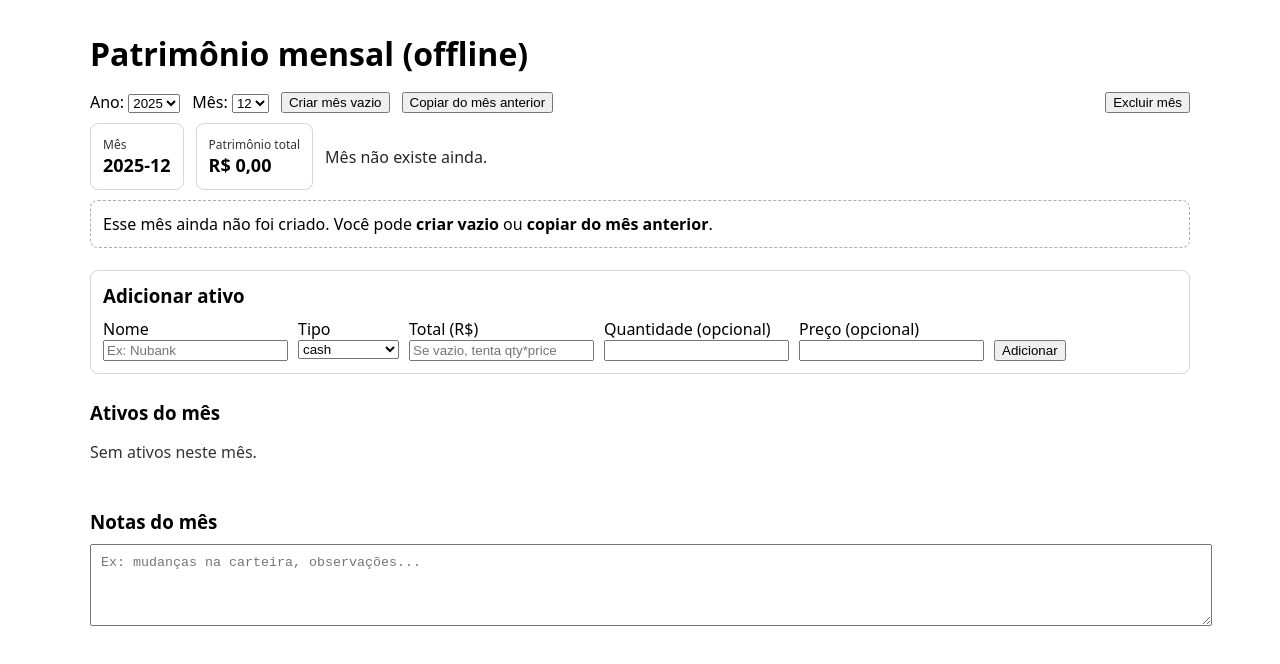
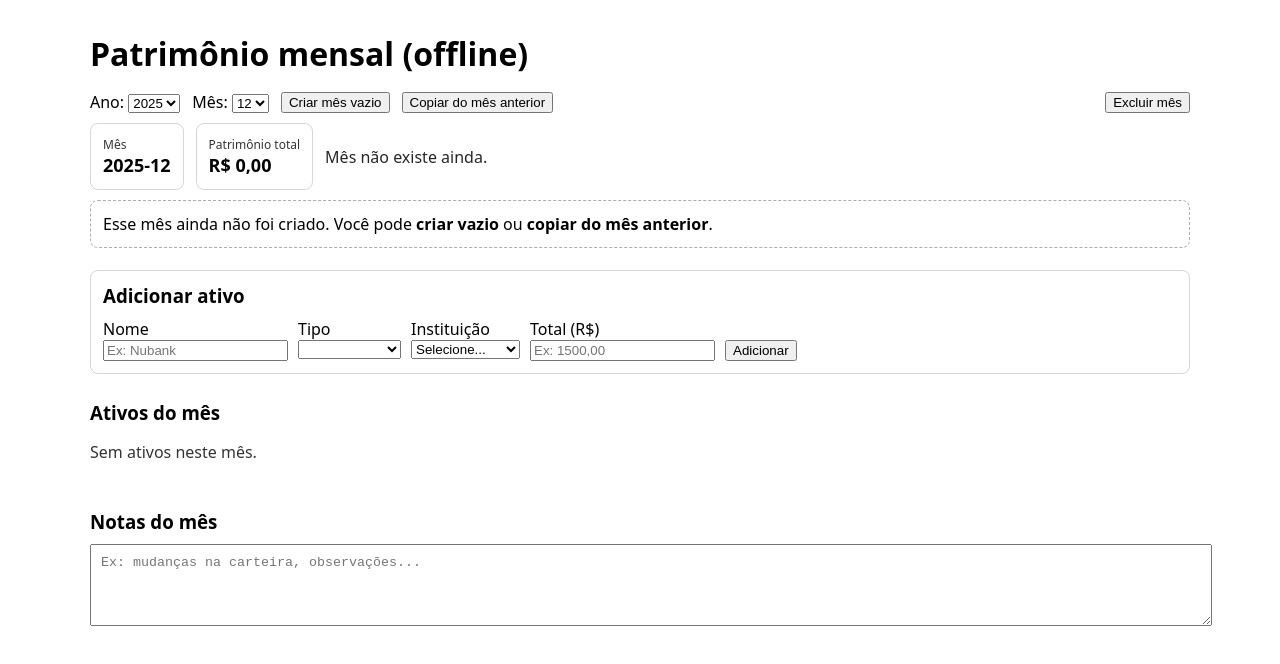
Before and after one commit to leogianfagna/Finance, a React (Vite) app in the folder renderer/: page / in a window 1280 px wide. Shown: the top 664 px of the page. Built offline with nearby package versions, Linux system fonts and the light colour scheme.

Commit message:
refactor: Reformulado as opções de agrupamento de dados

```diff
--- a/renderer/package.json
+++ b/renderer/package.json
@@ -9,7 +9,8 @@
   },
   "dependencies": {
     "react": "^18.3.1",
-    "react-dom": "^18.3.1"
+    "react-dom": "^18.3.1",
+    "react-hook-form": "^7.69.0"
   },
   "devDependencies": {
     "@vitejs/plugin-react": "^4.1.0",
--- a/renderer/src/components/AssetEditor.jsx
+++ b/renderer/src/components/AssetEditor.jsx
@@ -1,94 +1,132 @@
-import React, { useMemo, useState } from "react";
+import React from "react";
+import { useForm } from "react-hook-form";
 
-const TYPES = ["cash", "stock", "crypto", "fixed_income", "other"];
+import { TYPES, INSTITUTIONS } from "/src/constants/constants";
+// Se você ainda não tiver INSTITUTIONS, pode criar assim:
+// export const INSTITUTIONS = ["Nubank", "Itaú", "Bradesco", "Santander", "Caixa", "Inter"];
 
 export default function AssetEditor({ onAdd }) {
-  const [name, setName] = useState("");
-  const [type, setType] = useState("cash");
-  const [total, setTotal] = useState("");
-  const [quantity, setQuantity] = useState("");
-  const [price, setPrice] = useState("");
+  const {
+    register,
+    handleSubmit,
+    reset,
+    formState: { errors, isSubmitting },
+  } = useForm({
+    defaultValues: {
+      name: "",
+      type: "cash",
+      institution: "",
+      total: "",
+    },
+    mode: "onSubmit", // ou "onChange" se quiser validar enquanto digita
+  });
 
-  const computedTotal = useMemo(() => {
-    const q = Number(quantity);
-    const p = Number(price);
-    if (Number.isFinite(q) && Number.isFinite(p) && q > 0 && p > 0) return q * p;
-    return null;
-  }, [quantity, price]);
+  function toNumberBR(value) {
+    // aceita "1234.56" e também "1.234,56"
+    if (typeof value !== "string") return NaN;
+    const normalized = value.replace(/\./g, "").replace(",", ".");
+    return Number(normalized);
+  }
 
-  function handleAdd() {
-    const finalTotal =
-      total !== "" ? Number(total) : computedTotal !== null ? computedTotal : 0;
-
-    if (!name.trim()) return;
+  const onSubmit = (data) => {
+    const totalNumber = toNumberBR(data.total);
 
     onAdd({
       id: crypto.randomUUID?.() || String(Date.now()),
-      name: name.trim(),
-      type,
-      quantity: quantity === "" ? null : Number(quantity),
-      price: price === "" ? null : Number(price),
-      total: Number.isFinite(finalTotal) ? finalTotal : 0,
+      name: data.name.trim(),
+      type: data.type,
+      institution: data.institution,
+      total: Number.isFinite(totalNumber) ? totalNumber : 0,
       lastUpdate: new Date().toISOString().slice(0, 10),
     });
 
-    setName("");
-    setType("cash");
-    setTotal("");
-    setQuantity("");
-    setPrice("");
-  }
+    reset(); // volta para defaultValues
+  };
 
   return (
     <div style={{ border: "1px solid #3333", padding: 12, borderRadius: 8, marginTop: 12 }}>
       <h3 style={{ margin: "0 0 10px" }}>Adicionar ativo</h3>
 
+      <form onSubmit={handleSubmit(onSubmit)}>
         <div style={{ display: "flex", gap: 10, flexWrap: "wrap" }}>
           <label style={{ display: "flex", flexDirection: "column" }}>
             Nome
-          <input value={name} onChange={(e) => setName(e.target.value)} placeholder="Ex: Nubank" />
+            <input
+              placeholder="Ex: Nubank"
+              {...register("name", {
+                required: "Informe o nome",
+                validate: (v) => v.trim().length > 0 || "Informe o nome",
+              })}
+            />
+            {errors.name && (
+              <span style={{ fontSize: 12, color: "crimson" }}>{errors.name.message}</span>
+            )}
           </label>
 
           <label style={{ display: "flex", flexDirection: "column" }}>
             Tipo
-          <select value={type} onChange={(e) => setType(e.target.value)}>
+            <select {...register("type", { required: "Selecione o tipo" })}>
               {TYPES.map((t) => (
                 <option key={t} value={t}>
                   {t}
                 </option>
               ))}
             </select>
+            {errors.type && (
+              <span style={{ fontSize: 12, color: "crimson" }}>{errors.type.message}</span>
+            )}
+          </label>
+
+          <label style={{ display: "flex", flexDirection: "column" }}>
+            Instituição
+            <select
+              {...register("institution", {
+                required: "Selecione a instituição",
+              })}
+            >
+              <option value="" disabled>
+                Selecione...
+              </option>
+              {INSTITUTIONS.map((inst) => (
+                <option key={inst} value={inst}>
+                  {inst}
+                </option>
+              ))}
+            </select>
+            {errors.institution && (
+              <span style={{ fontSize: 12, color: "crimson" }}>
+                {errors.institution.message}
+              </span>
+            )}
           </label>
 
           <label style={{ display: "flex", flexDirection: "column" }}>
             Total (R$)
             <input
-            value={total}
-            onChange={(e) => setTotal(e.target.value)}
-            placeholder="Se vazio, tenta qty*price"
+              inputMode="decimal"
+              placeholder="Ex: 1500,00"
+              {...register("total", {
+                required: "Informe o total",
+                validate: (v) => {
+                  const n = toNumberBR(v);
+                  if (!Number.isFinite(n)) return "Digite um número válido";
+                  if (n <= 0) return "O total deve ser maior que zero";
+                  return true;
+                },
+              })}
             />
-        </label>
-
-        <label style={{ display: "flex", flexDirection: "column" }}>
-          Quantidade (opcional)
-          <input value={quantity} onChange={(e) => setQuantity(e.target.value)} />
-        </label>
-
-        <label style={{ display: "flex", flexDirection: "column" }}>
-          Preço (opcional)
-          <input value={price} onChange={(e) => setPrice(e.target.value)} />
+            {errors.total && (
+              <span style={{ fontSize: 12, color: "crimson" }}>{errors.total.message}</span>
+            )}
           </label>
 
           <div style={{ display: "flex", flexDirection: "column", justifyContent: "flex-end" }}>
-          <button onClick={handleAdd}>Adicionar</button>
+            <button type="submit" disabled={isSubmitting}>
+              Adicionar
+            </button>
           </div>
         </div>
-
-      {computedTotal !== null && total === "" && (
-        <div style={{ marginTop: 8, opacity: 0.85 }}>
-          Total calculado (qty*price): <b>{computedTotal.toFixed(2)}</b>
-        </div>
-      )}
+      </form>
     </div>
   );
 }
--- a/renderer/src/components/AssetsTable.jsx
+++ b/renderer/src/components/AssetsTable.jsx
@@ -1,7 +1,14 @@
 import React from "react";
+import { TYPES, INSTITUTIONS } from "/src/constants/constants";
 
 export default function AssetsTable({ assets, onUpdateAsset, onRemoveAsset }) {
   if (!assets.length) return <p style={{ opacity: 0.8 }}>Sem ativos neste mês.</p>;
+
+  function toNumberBR(value) {
+    if (typeof value !== "string") return NaN;
+    const normalized = value.replace(/\./g, "").replace(",", ".");
+    return Number(normalized);
+  }
 
   return (
     <div style={{ marginTop: 12, overflowX: "auto" }}>
@@ -10,8 +17,7 @@ export default function AssetsTable({ assets, onUpdateAsset, onRemoveAsset }) {
           <tr style={{ textAlign: "left" }}>
             <th style={{ borderBottom: "1px solid #3333", padding: 8 }}>Nome</th>
             <th style={{ borderBottom: "1px solid #3333", padding: 8 }}>Tipo</th>
-            <th style={{ borderBottom: "1px solid #3333", padding: 8 }}>Qtd</th>
-            <th style={{ borderBottom: "1px solid #3333", padding: 8 }}>Preço</th>
+            <th style={{ borderBottom: "1px solid #3333", padding: 8 }}>Instituição</th>
             <th style={{ borderBottom: "1px solid #3333", padding: 8 }}>Total</th>
             <th style={{ borderBottom: "1px solid #3333", padding: 8 }}>Ações</th>
           </tr>
@@ -27,35 +33,51 @@ export default function AssetsTable({ assets, onUpdateAsset, onRemoveAsset }) {
                 />
               </td>
 
+              {/* Tipo agora é select (não texto) */}
               <td style={{ borderBottom: "1px solid #3333", padding: 8 }}>
-                <input
-                  value={a.type || ""}
+                <select
+                  value={a.type || "cash"}
                   onChange={(e) => onUpdateAsset(a.id, { type: e.target.value })}
-                />
+                >
+                  {TYPES.map((t) => (
+                    <option key={t} value={t}>
+                      {t}
+                    </option>
+                  ))}
+                </select>
+              </td>
+
+              {/* Instituição agora é select (não texto) */}
+              <td style={{ borderBottom: "1px solid #3333", padding: 8 }}>
+                <select
+                  value={a.institution || ""}
+                  onChange={(e) => onUpdateAsset(a.id, { institution: e.target.value })}
+                >
+                  <option value="" disabled>
+                    Selecione...
+                  </option>
+                  {INSTITUTIONS.map((inst) => (
+                    <option key={inst} value={inst}>
+                      {inst}
+                    </option>
+                  ))}
+                </select>
               </td>
 
               <td style={{ borderBottom: "1px solid #3333", padding: 8 }}>
                 <input
-                  value={a.quantity ?? ""}
-                  onChange={(e) =>
-                    onUpdateAsset(a.id, { quantity: e.target.value === "" ? null : Number(e.target.value) })
-                  }
-                />
-              </td>
-
-              <td style={{ borderBottom: "1px solid #3333", padding: 8 }}>
-                <input
-                  value={a.price ?? ""}
-                  onChange={(e) =>
-                    onUpdateAsset(a.id, { price: e.target.value === "" ? null : Number(e.target.value) })
-                  }
-                />
-              </td>
-
-              <td style={{ borderBottom: "1px solid #3333", padding: 8 }}>
-                <input
-                  value={Number(a.total || 0)}
-                  onChange={(e) => onUpdateAsset(a.id, { total: Number(e.target.value) || 0 })}
+                  inputMode="decimal"
+                  value={String(a.total ?? "")}
+                  onChange={(e) => {
+                    const raw = e.target.value;
+                    // permite limpar o campo sem virar 0 imediatamente
+                    if (raw === "") {
+                      onUpdateAsset(a.id, { total: 0 });
+                      return;
+                    }
+                    const n = toNumberBR(raw);
+                    onUpdateAsset(a.id, { total: Number.isFinite(n) ? n : 0 });
+                  }}
                 />
               </td>
 
--- /dev/null
+++ b/renderer/src/constants/constants.js
@@ -0,0 +1,11 @@
+export const TYPES = ["Saldo", "Investimento", "Ações", "Cryptomoeda", "Outro"];
+
+export const INSTITUTIONS = [
+  "Nubank",
+  "Itaú",
+  "Bradesco",
+  "Santander",
+  "Caixa",
+  "Inter",
+  "Mercado Pago"
+];
```
Also changed, not shown: 1 other file (tests, documents, lock files or other folders). Lines whose indentation alone changed are shown as unchanged.
